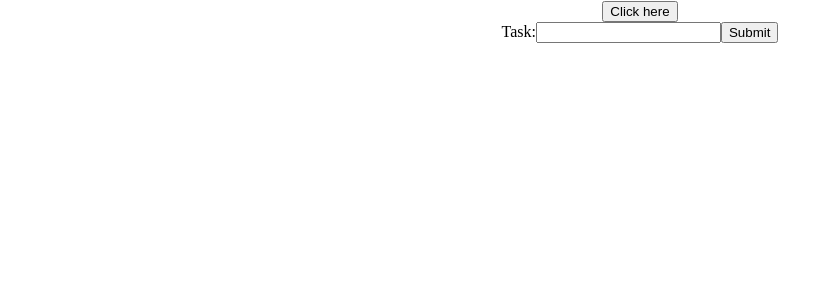
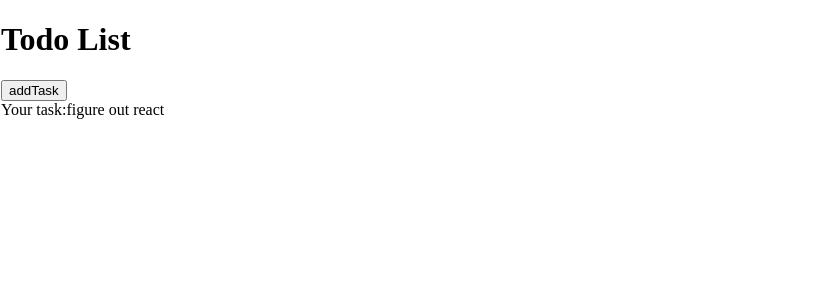
Before and after one commit to KaisBeard/to-do-list, a React (Create React App) app: page / in a window 1280 px wide. Shown: the top 300 px of the page, without its empty margins (0-840 px from the left). Built offline with nearby package versions, Linux system fonts and the light colour scheme.

Commit message:
data traffic done

```diff
--- a/src/App.js
+++ b/src/App.js
@@ -1,12 +1,24 @@
 import './App.css';
 import CreateEntry from "./CreateEntry"
 
+
+//const newTask1 = `I like to work`;
+//<CreateEntry newTask={`bye`}/>
+//{[{firstname: `why?`}, {lastname: `but why?`}]}
+
+const myTask = {
+  job: `figure out react`,
+  toDo: `now`
+};
+
 function App() {
   return (
-    <div className="App">
-      <CreateEntry />
 
+    <div>
+      <CreateEntry randomTask="do something"
+      aTask={myTask} />
     </div>
+
   );
 }
 
--- a/src/CreateEntry/index.js
+++ b/src/CreateEntry/index.js
@@ -2,51 +2,30 @@ import "./styles.css";
 import {useState} from "react";
 import {React} from "react";
 //import {createElement} from "react";
+//import {ReactDOM} from 'react-dom';
 
-function InputField () {
-
-
-    /*
-    const [Task, setTask] = useState(0);
-    function SaveInput () {
-        console.log({Task})
-    } */
-
-    function createEntry () {
-        React.createElement('li', {id: 'li1'},'one');
-    }
-
-    return(
-    <div>
-        <button onClick={createEntry}>Click here</button>
-
-        <form>
-            <label>
-                Task:
-             </label>
-            <input type="text" name="name" />
-            <input type="submit" value="Submit" />
-        </form>
-
-    </div>
-    )
-}
+//const [taskList, setTasklist] = useState(null)
 
 
 
-
-/*
-{textInput}
-
-<input type="text" name="name" value={setTask}></input>
-    <button onClick= {SaveInput}>Submit</button>
-    <input type="submit" value="Submit" />
-*/
+function Tasklist (props) {
+    const [ tasks, setTasks ] = useState([]);
+    const [newTask, setNewTask] = useState(props.randomTask);
 
 
+    const addTask = () => {
+      setTasks([...tasks, props.randomTask])
+    };
 
 
-
-
-
-export default InputField;
+    return (
+      <div className="CreateEntry">
+        <h1>Todo List</h1>
+        <button onClick={addTask}>addTask</button>
+        <div>{tasks.map((task) => <div>{task}</div>)}</div>
+        <div>Your task:{props.aTask.job}</div>
+      </div>
+    );
+  }
+//<div>{tasks.map(a => <div>{a}</div>)}</div>
+export default Tasklist;
```
